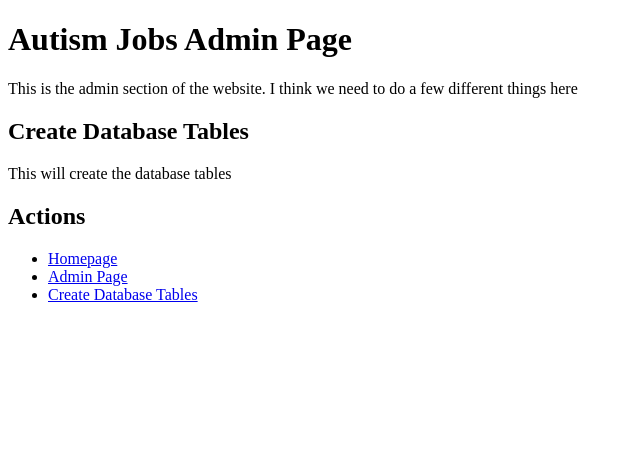
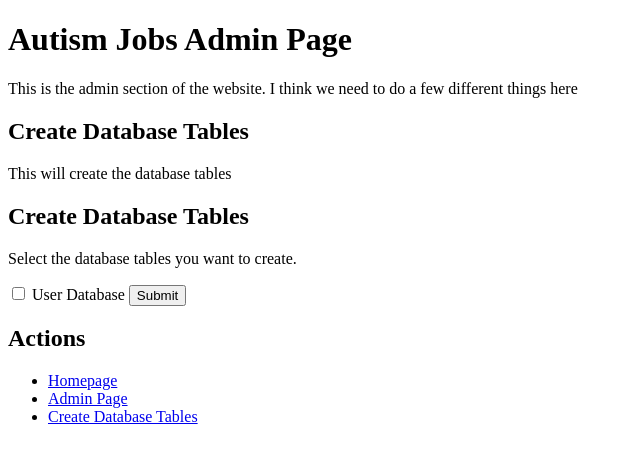
Before and after one commit to Datse-Multimedia-Productions/autismjobs, a PHP site: page /view/admin/create.html.php in a window 1280 px wide. Shown: the top 463 px of the page, without its empty margins (0-640 px from the left). Run offline with PHP 8.4, Linux system fonts and the light colour scheme.

Commit message:
Include form for creating database
This includes the form for creating the database in the create page.

```diff
--- a/view/admin/create.html.php
+++ b/view/admin/create.html.php
@@ -11,6 +11,14 @@ require_once("includes/header.html.php");
 
 <p>This will create the database tables</p>
 
+<h2>Create Database Tables</h2>
+
+<p>Select the database tables you want to create.</p>
+
+<?php
+require_once("includes/create-form.include.html.php");
+?>
+
 <?php
 require_once("includes/actions.html.include.php");
 ?>
```
